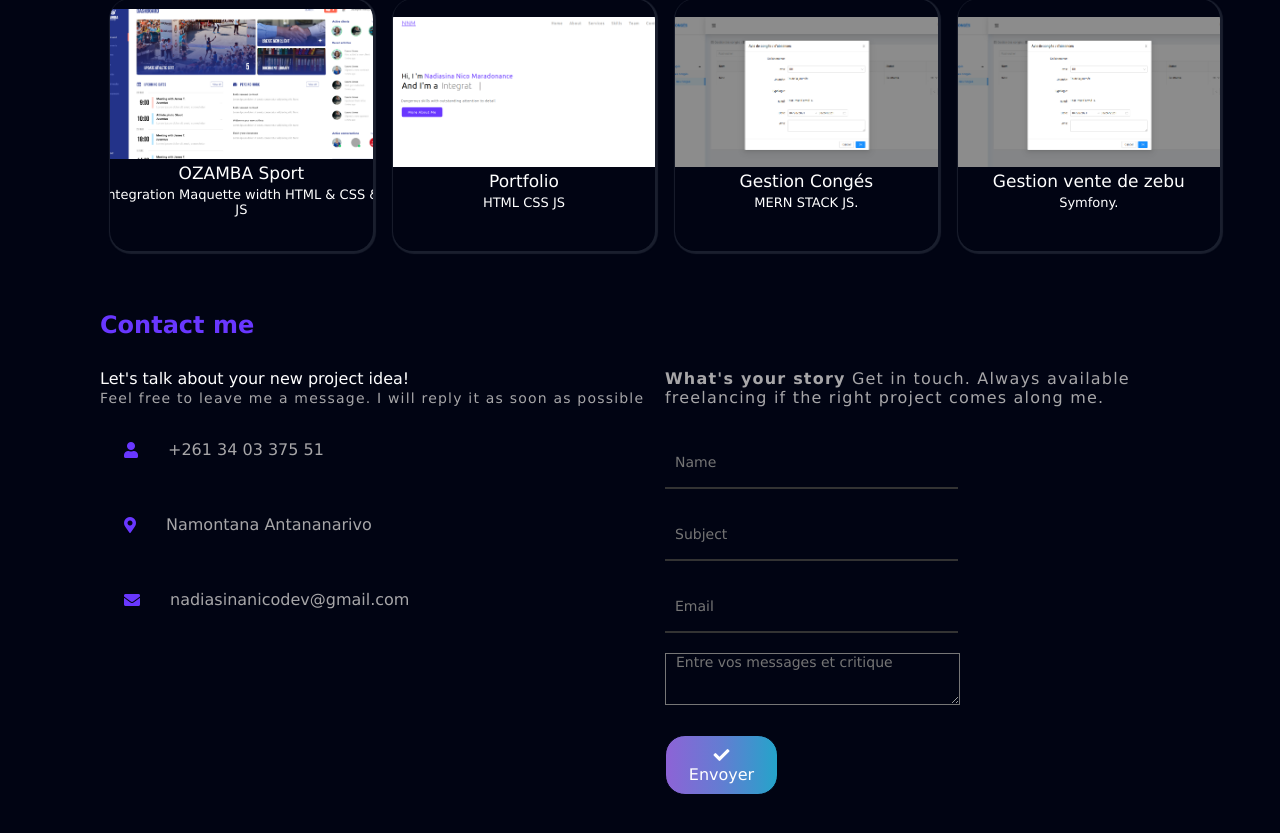
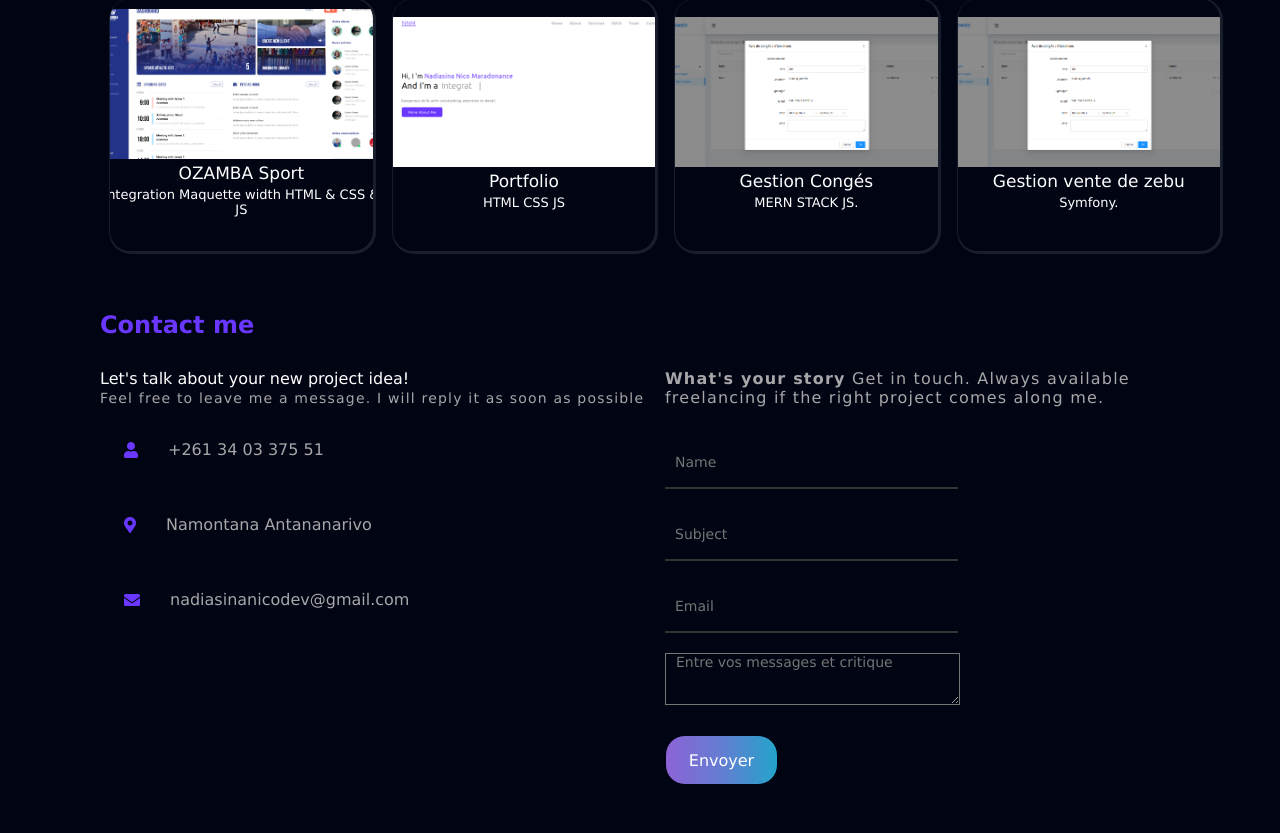
Before and after one commit to Nadiasina588/reactMaterialUI, a React (Create React App) app: page / in a window 1280 px wide. Shown: the part 2730-3563 px from the top of the page. Built offline with nearby package versions, Linux system fonts and the light colour scheme.

Commit message:
envoyer d'email

```diff
--- a/package.json
+++ b/package.json
@@ -19,6 +19,7 @@
     "babel-preset-mobx": "^2.0.0",
     "bundle-loader": "0.5.6",
     "dotenv-webpack": "6.0.2",
+    "emailjs-com": "^3.2.0",
     "file-loader": "6.2.0",
     "html-webpack-plugin": "5.2.0",
     "less-loader": "8.0.0",
--- a/src/components/Contact/Contact.js
+++ b/src/components/Contact/Contact.js
@@ -1,16 +1,37 @@
-import React , {useContext} from "react";
+import React, { useContext, useRef } from "react";
 import "./Contact.css";
-
+import emailjs from 'emailjs-com';
 import Contacts from "../../image/contact.svg";
-import { ThemeContext } from "../../context"
-
+import { ThemeContext } from "../../context";
 
 const Contact = () => {
   const theme = useContext(ThemeContext);
   const darkMode = theme.state.darkMode;
+  const form = useRef();
+
+  const sendEmail = (e) => {
+    e.preventDefault();
+
+    emailjs
+      .sendForm(
+        "service_2jjgotj",
+        "template_pxtio7c",
+        form.current,
+        "user_iNBNUNW0fWcrH3iIoKXlF"
+      )
+      .then(
+        (result) => {
+          console.log(result.text);
+        },
+        (error) => {
+          console.log(error.text);
+        }
+      );
+  };
+
   return (
     <div>
-      <section className="contact" >
+      <section className="contact">
         <div className="max-width">
           <h2 className="title">Contact me</h2>
           <div className="contact-content">
@@ -46,17 +67,36 @@ const Contact = () => {
                 <b> What's your story</b> Get in touch. Always available
                 freelancing if the right project comes along me.
               </p>
-              <form className="form">
-                <input  style={{backgroundColor: darkMode && "#010413"}} type="text" placeholder="Name" />
-                <input style={{backgroundColor: darkMode && "#010413"}} type="text" placeholder="Subject" />
-                <input style={{backgroundColor: darkMode && "#010413"}} type="text" placeholder="Email" />
-                <textarea rows="5"
-                  style={{backgroundColor: darkMode && "#010413"}} type="text"
+              <form className="form" ref={form} onSubmit={sendEmail}>
+                <input
+                  style={{ backgroundColor: darkMode && "#010413" }}
+                  type="text"
+                  placeholder="Name"
+                  name="user_name"
+                />
+                <input
+                  style={{ backgroundColor: darkMode && "#010413" }}
+                  type="text"
+                  placeholder="Subject"
+                  name="user_subject"
+                />
+                <input
+                  style={{ backgroundColor: darkMode && "#010413" }}
+                  type="text"
+                  placeholder="Email"
+                  name="user_email"
+                />
+                <textarea
+                  rows="5"
+                  style={{ backgroundColor: darkMode && "#010413" }}
+                  type="text"
                   placeholder="Entre vos messages et critique"
+                  name="message"
                 ></textarea>
-                <button type="submit" className=" btn">
-                  <i className="fa fa-check"> </i> Envoyer
-                </button>
+
+
+                   <input type="submit" value="Envoyer"  className="btn"/>
+
               </form>
             </div>
           </div>
```
Also changed, not shown: 1 other file (tests, documents, lock files or other folders).
